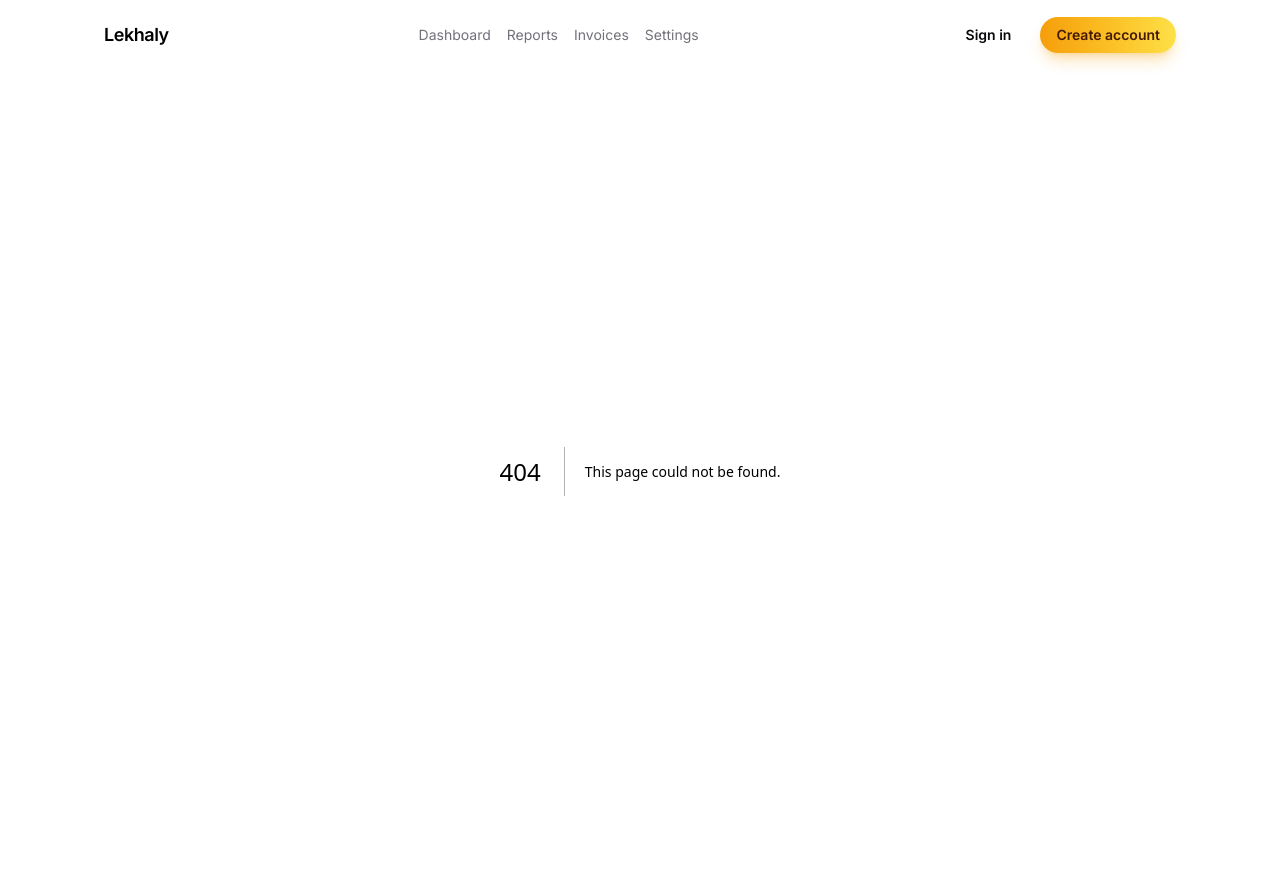
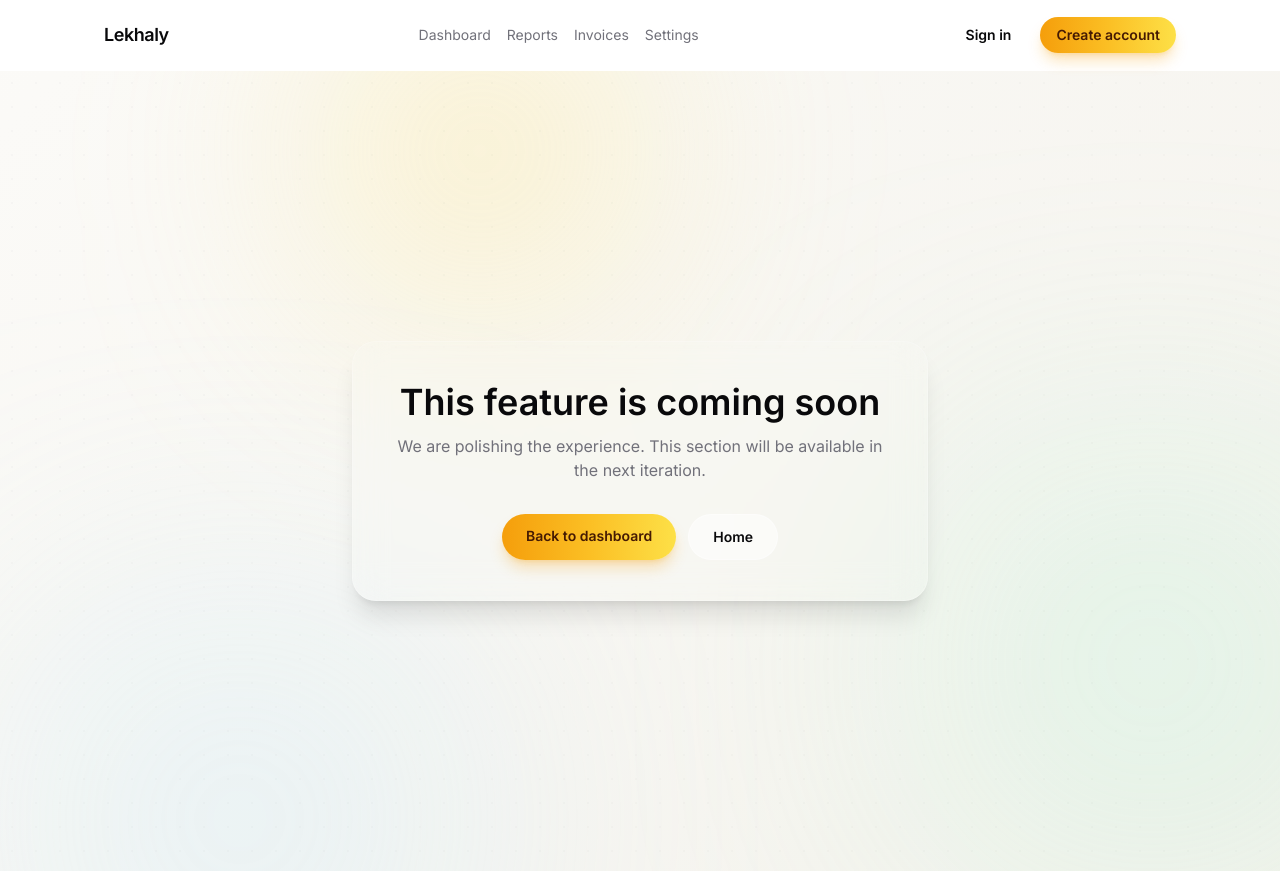
Before and after one commit to sushiltimalsina/Lekhaly, a Next.js app in the folder apps/web/: page /coming-soon in a window 1280 px wide. Before the commit this address had no page. Built offline with nearby package versions, Linux system fonts and the light colour scheme.

Commit message:
feat: Implement initial application pages including login, register, dashboard, settings, invoices, reports, and coming soon.

```diff
--- /dev/null
+++ b/apps/web/src/app/coming-soon/page.tsx
@@ -0,0 +1,48 @@
+"use client";
+
+import Link from "next/link";
+import { useSearchParams } from "next/navigation";
+import { motion } from "framer-motion";
+
+export default function ComingSoonPage() {
+    const searchParams = useSearchParams();
+    const feature = searchParams.get("feature") ?? "This feature";
+
+    return (
+        <div className="min-h-screen flex items-center justify-center p-4 sm:p-6 lg:p-10 relative overflow-hidden">
+            <div className="absolute inset-0 -z-10">
+                <div className="absolute inset-0 bg-[linear-gradient(135deg,rgba(251,250,247,0.96),rgba(244,242,236,0.96))] dark:bg-[linear-gradient(135deg,rgba(7,10,16,0.98),rgba(12,15,23,0.98))]" />
+                <div className="absolute -top-20 left-1/4 h-80 w-80 rounded-full bg-amber-200/40 blur-[120px] dark:bg-amber-500/20" />
+                <div className="absolute top-1/2 -right-16 h-96 w-96 rounded-full bg-emerald-200/40 blur-[140px] dark:bg-emerald-500/20" />
+                <div className="absolute bottom-[-140px] left-12 h-96 w-96 rounded-full bg-sky-200/40 blur-[140px] dark:bg-sky-500/20" />
+                <div className="absolute inset-0 opacity-[0.12] [background-image:radial-gradient(rgba(60,60,60,0.2)_1px,transparent_1px)] [background-size:24px_24px] dark:opacity-[0.08]" />
+            </div>
+
+            <motion.div
+                initial={{ opacity: 0, y: 16 }}
+                animate={{ opacity: 1, y: 0 }}
+                transition={{ duration: 0.6, ease: "easeOut" }}
+                className="glass-panel w-full max-w-xl rounded-3xl p-8 text-center sm:p-10"
+            >
+                <h1 className="text-3xl sm:text-4xl font-semibold">{feature} is coming soon</h1>
+                <p className="mt-3 text-muted-foreground">
+                    We are polishing the experience. This section will be available in the next iteration.
+                </p>
+                <div className="mt-8 flex flex-col gap-3 sm:flex-row sm:justify-center">
+                    <Link
+                        href="/dashboard"
+                        className="rounded-full bg-gradient-to-r from-amber-500 via-amber-400 to-yellow-300 px-6 py-3 text-sm font-semibold text-amber-950 shadow-lg shadow-amber-500/30 transition hover:shadow-xl hover:shadow-amber-500/40"
+                    >
+                        Back to dashboard
+                    </Link>
+                    <Link
+                        href="/"
+                        className="rounded-full border border-white/40 bg-white/50 px-6 py-3 text-sm font-semibold text-foreground transition hover:bg-white/70 dark:border-white/10 dark:bg-white/5"
+                    >
+                        Home
+                    </Link>
+                </div>
+            </motion.div>
+        </div>
+    );
+}
--- a/apps/web/src/app/dashboard/page.tsx
+++ b/apps/web/src/app/dashboard/page.tsx
@@ -2,6 +2,7 @@
 
 import { useEffect, useState } from "react";
 import { useRouter } from "next/navigation";
+import Link from "next/link";
 import { motion } from "framer-motion";
 import { formatCurrency } from "../lib/format";
 
@@ -70,11 +71,12 @@ export default function Dashboard() {
                     </div>
 
                     <div className="flex flex-col gap-3 sm:flex-row">
-                        <button
+                        <Link
+                            href="/coming-soon?feature=Team%20invites"
                             className="px-4 py-2 rounded-xl border border-white/40 bg-white/40 text-sm font-semibold text-foreground shadow-sm hover:bg-white/60 transition"
                         >
                             Invite teammate
-                        </button>
+                        </Link>
                         <button
                             onClick={() => {
                                 localStorage.removeItem("accessToken");
@@ -141,13 +143,18 @@ export default function Dashboard() {
                             <h3 className="text-lg font-semibold">Quick actions</h3>
                             <p className="mt-1 text-sm text-muted-foreground">Jump-start your workflow</p>
                             <div className="mt-5 grid gap-3">
-                                {["Create invoice", "Add customer", "Post voucher"].map((label) => (
-                                    <button
-                                        key={label}
+                                {[
+                                    { label: "Create invoice", href: "/invoices" },
+                                    { label: "Add customer", href: "/coming-soon?feature=Customers" },
+                                    { label: "Post voucher", href: "/coming-soon?feature=Vouchers" }
+                                ].map((action) => (
+                                    <Link
+                                        key={action.label}
+                                        href={action.href}
                                         className="w-full rounded-xl border border-white/30 bg-white/40 px-4 py-3 text-left text-sm font-semibold text-foreground transition hover:bg-white/60 dark:border-white/10 dark:bg-white/5"
                                     >
-                                        {label}
-                                    </button>
+                                        {action.label}
+                                    </Link>
                                 ))}
                             </div>
                         </motion.div>
--- a/apps/web/src/app/invoices/page.tsx
+++ b/apps/web/src/app/invoices/page.tsx
@@ -2,6 +2,7 @@
 
 import { motion } from "framer-motion";
 import { FileText, Filter, Plus, Search } from "lucide-react";
+import Link from "next/link";
 import { formatCurrency } from "../lib/format";
 
 const container = {
@@ -50,14 +51,20 @@ export default function InvoicesPage() {
                         </div>
                     </div>
                     <div className="flex flex-col gap-3 sm:flex-row">
-                        <button className="inline-flex items-center justify-center gap-2 rounded-full border border-white/40 bg-white/50 px-6 py-3 text-sm font-semibold text-foreground transition hover:bg-white/70 dark:border-white/10 dark:bg-white/5">
+                        <Link
+                            href="/coming-soon?feature=Invoice%20filters"
+                            className="inline-flex items-center justify-center gap-2 rounded-full border border-white/40 bg-white/50 px-6 py-3 text-sm font-semibold text-foreground transition hover:bg-white/70 dark:border-white/10 dark:bg-white/5"
+                        >
                             <Filter className="h-4 w-4" />
                             Filters
-                        </button>
-                        <button className="inline-flex items-center justify-center gap-2 rounded-full bg-gradient-to-r from-amber-500 via-amber-400 to-yellow-300 px-6 py-3 text-sm font-semibold text-amber-950 shadow-lg shadow-amber-500/30 transition hover:shadow-xl hover:shadow-amber-500/40">
+                        </Link>
+                        <Link
+                            href="/coming-soon?feature=Invoice%20creation"
+                            className="inline-flex items-center justify-center gap-2 rounded-full bg-gradient-to-r from-amber-500 via-amber-400 to-yellow-300 px-6 py-3 text-sm font-semibold text-amber-950 shadow-lg shadow-amber-500/30 transition hover:shadow-xl hover:shadow-amber-500/40"
+                        >
                             <Plus className="h-4 w-4" />
                             New invoice
-                        </button>
+                        </Link>
                     </div>
                 </motion.header>
 
@@ -71,10 +78,13 @@ export default function InvoicesPage() {
                                 className="w-full rounded-full border border-white/30 bg-white/60 py-3 pl-12 pr-4 text-sm text-foreground outline-none transition focus:border-amber-300/60 focus:ring-2 focus:ring-amber-300/40 dark:border-white/10 dark:bg-white/5"
                             />
                         </div>
-                        <button className="inline-flex items-center justify-center gap-2 rounded-full border border-white/40 bg-white/50 px-5 py-3 text-sm font-semibold text-foreground transition hover:bg-white/70 dark:border-white/10 dark:bg-white/5">
+                        <Link
+                            href="/coming-soon?feature=Invoice%20export"
+                            className="inline-flex items-center justify-center gap-2 rounded-full border border-white/40 bg-white/50 px-5 py-3 text-sm font-semibold text-foreground transition hover:bg-white/70 dark:border-white/10 dark:bg-white/5"
+                        >
                             <FileText className="h-4 w-4" />
                             Export
-                        </button>
+                        </Link>
                     </div>
 
                     <div className="mt-6 space-y-4">
--- a/apps/web/src/app/login/page.tsx
+++ b/apps/web/src/app/login/page.tsx
@@ -17,11 +17,14 @@ export default function LoginPage() {
         companyId: "",
         email: "",
         password: "",
-        totpCode: ""
+        totpCode: "",
+        rememberDevice: false
     });
+    const [deviceLabel] = useState("Web");
 
     const handleChange = (e: React.ChangeEvent<HTMLInputElement>) => {
-        setFormData({ ...formData, [e.target.id]: e.target.value });
+        const { id, value, type, checked } = e.target;
+        setFormData({ ...formData, [id]: type === "checkbox" ? checked : value });
         setError("");
     };
 
@@ -34,7 +37,7 @@ export default function LoginPage() {
             const res = await fetch("http://localhost:4000/v1/auth/login", {
                 method: "POST",
                 headers: { "Content-Type": "application/json" },
-                body: JSON.stringify(formData),
+                body: JSON.stringify({ ...formData, deviceLabel }),
             });
 
             const data = await res.json();
@@ -180,12 +183,12 @@ export default function LoginPage() {
                                     >
                                         Password
                                     </label>
-                                    <a
-                                        href="#"
-                                        className="text-xs text-amber-600 hover:text-amber-500 transition-colors"
-                                    >
-                                        Forgot password?
-                                    </a>
+                                <Link
+                                    href="/coming-soon?feature=Password%20reset"
+                                    className="text-xs text-amber-600 hover:text-amber-500 transition-colors"
+                                >
+                                    Forgot password?
+                                </Link>
                                 </div>
                                 <div className="relative">
                                     <Lock className="absolute left-4 top-1/2 -translate-y-1/2 w-5 h-5 text-muted-foreground" />
@@ -225,6 +228,17 @@ export default function LoginPage() {
                                 </div>
                             </div>
 
+                            <label className="flex items-start gap-3 text-sm text-muted-foreground">
+                                <input
+                                    id="rememberDevice"
+                                    type="checkbox"
+                                    checked={formData.rememberDevice}
+                                    onChange={handleChange}
+                                    className="mt-1 h-4 w-4 rounded border-white/30 bg-white/60 text-amber-500 focus:ring-amber-300/40"
+                                />
+                                <span>Remember this device to skip TOTP next time.</span>
+                            </label>
+
                             <button
                                 type="submit"
                                 disabled={isLoading}
--- a/apps/web/src/app/register/page.tsx
+++ b/apps/web/src/app/register/page.tsx
@@ -3,8 +3,16 @@
 import { motion } from "framer-motion";
 import Link from "next/link";
 import { ArrowLeft, Mail, Lock, Building2, User } from "lucide-react";
+import { useRouter } from "next/navigation";
 
 export default function RegisterPage() {
+    const router = useRouter();
+
+    const handleSubmit = (event: React.FormEvent) => {
+        event.preventDefault();
+        router.push("/coming-soon?feature=Registration");
+    };
+
     return (
         <div className="min-h-screen flex items-center justify-center p-4 sm:p-6 lg:p-10 relative overflow-hidden">
             {/* Premium Background */}
@@ -64,7 +72,7 @@ export default function RegisterPage() {
                             </p>
                         </div>
 
-                        <form className="space-y-5 sm:space-y-6">
+                        <form onSubmit={handleSubmit} className="space-y-5 sm:space-y-6">
                             <div className="space-y-2">
                                 <label
                                     htmlFor="companyName"
--- a/apps/web/src/app/reports/page.tsx
+++ b/apps/web/src/app/reports/page.tsx
@@ -2,6 +2,7 @@
 
 import { motion } from "framer-motion";
 import { BarChart3, FileText, PieChart, TrendingUp } from "lucide-react";
+import Link from "next/link";
 import { formatCurrency } from "../lib/format";
 
 const container = {
@@ -102,12 +103,13 @@ export default function ReportsPage() {
                             <p className="mt-1 text-sm text-muted-foreground">Quick access to favorites</p>
                             <div className="mt-5 grid gap-3">
                                 {["Trial balance", "Aging summary", "Tax liability"].map((label) => (
-                                    <button
+                                    <Link
                                         key={label}
+                                        href={`/coming-soon?feature=${encodeURIComponent(label)}`}
                                         className="w-full rounded-xl border border-white/30 bg-white/40 px-4 py-3 text-left text-sm font-semibold text-foreground transition hover:bg-white/60 dark:border-white/10 dark:bg-white/5"
                                     >
                                         {label}
-                                    </button>
+                                    </Link>
                                 ))}
                             </div>
                         </motion.section>
--- a/apps/web/src/app/settings/page.tsx
+++ b/apps/web/src/app/settings/page.tsx
@@ -3,6 +3,7 @@
 import { motion } from "framer-motion";
 import { Bell, Building2, CreditCard, Lock, Mail, Moon, ShieldCheck, Sun, User } from "lucide-react";
 import { useEffect, useState } from "react";
+import Link from "next/link";
 
 const container = {
     hidden: { opacity: 0 },
@@ -100,9 +101,12 @@ export default function SettingsPage() {
                             <div className="text-sm text-muted-foreground">
                                 Your profile is visible to your organization.
                             </div>
-                            <button className="rounded-full bg-gradient-to-r from-amber-500 via-amber-400 to-yellow-300 px-6 py-3 text-sm font-semibold text-amber-950 shadow-lg shadow-amber-500/30 transition hover:shadow-xl hover:shadow-amber-500/40">
-                                Save profile
-                            </button>
+                        <Link
+                            href="/coming-soon?feature=Profile%20save"
+                            className="rounded-full bg-gradient-to-r from-amber-500 via-amber-400 to-yellow-300 px-6 py-3 text-sm font-semibold text-amber-950 shadow-lg shadow-amber-500/30 transition hover:shadow-xl hover:shadow-amber-500/40"
+                        >
+                            Save profile
+                        </Link>
                         </div>
                     </motion.section>
 
@@ -138,9 +142,12 @@ export default function SettingsPage() {
                             ))}
                         </div>
 
-                        <button className="mt-6 w-full rounded-full border border-white/40 bg-white/50 px-6 py-3 text-sm font-semibold text-foreground transition hover:bg-white/70 dark:border-white/10 dark:bg-white/5">
+                        <Link
+                            href="/coming-soon?feature=Security%20settings"
+                            className="mt-6 w-full rounded-full border border-white/40 bg-white/50 px-6 py-3 text-sm font-semibold text-foreground transition hover:bg-white/70 dark:border-white/10 dark:bg-white/5 text-center"
+                        >
                             Manage security
-                        </button>
+                        </Link>
                     </motion.section>
                 </div>
 
@@ -153,9 +160,12 @@ export default function SettingsPage() {
                         <p className="mt-2 text-sm text-muted-foreground">
                             Configure your company name, fiscal calendar, and base currency.
                         </p>
-                        <button className="mt-6 w-full rounded-full border border-white/40 bg-white/50 px-6 py-3 text-sm font-semibold text-foreground transition hover:bg-white/70 dark:border-white/10 dark:bg-white/5">
+                        <Link
+                            href="/coming-soon?feature=Company%20settings"
+                            className="mt-6 w-full rounded-full border border-white/40 bg-white/50 px-6 py-3 text-sm font-semibold text-foreground transition hover:bg-white/70 dark:border-white/10 dark:bg-white/5 text-center"
+                        >
                             Update company
-                        </button>
+                        </Link>
                     </motion.section>
 
                     <motion.section variants={item} className="glass-panel rounded-3xl p-8">
@@ -166,9 +176,12 @@ export default function SettingsPage() {
                         <p className="mt-2 text-sm text-muted-foreground">
                             Manage alerts for approvals, reports, and team invites.
                         </p>
-                        <button className="mt-6 w-full rounded-full border border-white/40 bg-white/50 px-6 py-3 text-sm font-semibold text-foreground transition hover:bg-white/70 dark:border-white/10 dark:bg-white/5">
+                        <Link
+                            href="/coming-soon?feature=Notification%20preferences"
+                            className="mt-6 w-full rounded-full border border-white/40 bg-white/50 px-6 py-3 text-sm font-semibold text-foreground transition hover:bg-white/70 dark:border-white/10 dark:bg-white/5 text-center"
+                        >
                             Configure alerts
-                        </button>
+                        </Link>
                     </motion.section>
 
                     <motion.section variants={item} className="glass-panel rounded-3xl p-8">
@@ -179,9 +192,12 @@ export default function SettingsPage() {
                         <p className="mt-2 text-sm text-muted-foreground">
                             Review your plan, invoices, and payment methods.
                         </p>
-                        <button className="mt-6 w-full rounded-full border border-white/40 bg-white/50 px-6 py-3 text-sm font-semibold text-foreground transition hover:bg-white/70 dark:border-white/10 dark:bg-white/5">
+                        <Link
+                            href="/coming-soon?feature=Billing%20management"
+                            className="mt-6 w-full rounded-full border border-white/40 bg-white/50 px-6 py-3 text-sm font-semibold text-foreground transition hover:bg-white/70 dark:border-white/10 dark:bg-white/5 text-center"
+                        >
                             Manage billing
-                        </button>
+                        </Link>
                     </motion.section>
                 </div>
 
```
